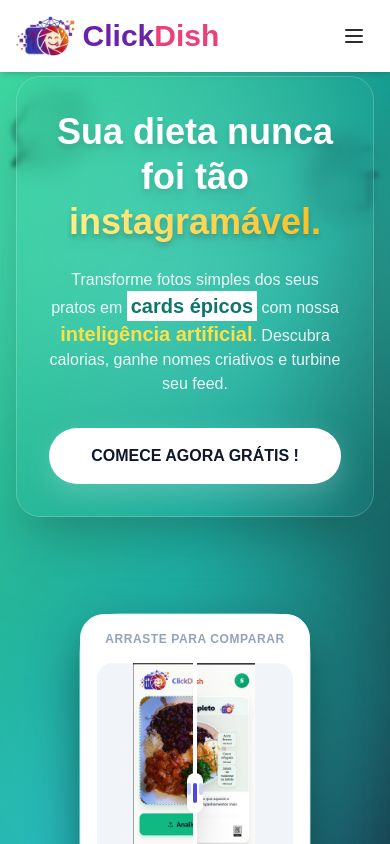
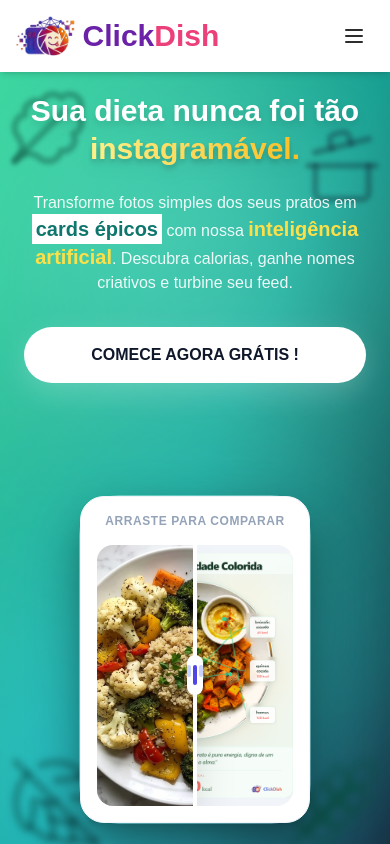
Before and after one commit to dustein/clickdish-landing, a Next.js app: page / in a window 390 px wide. Shown: the top 844 px of the page. Built offline with nearby package versions, Linux system fonts and the light colour scheme.

Commit message:
imagens hero

```diff
--- a/src/components/Hero.jsx
+++ b/src/components/Hero.jsx
@@ -2,8 +2,8 @@
 
 import React, { useState, useRef } from 'react';
 import { LeafyGreen, HopOff, CookingPot, Wheat } from 'lucide-react';
-import pratoOriginal from '../assets/mock-prato-04-original.jpg';
-import pratoCard from '../assets/mock-prato-04-card.jpg';
+import pratoOriginal from '../assets/hero-prato.png';
+import pratoCard from '../assets/hero-card.png';
 
 const Hero = () => {
     const [sliderPos, setSliderPos] = useState(50);
@@ -52,10 +52,10 @@ const Hero = () => {
                 />
             </div>
 
-            <div className="container mx-auto px-4 sm:px-6 flex flex-col md:flex-row items-center md:items-stretch relative z-10 gap-8 lg:gap-0">
-                <div className="md:w-1/2 text-center md:text-left mb-16 md:mb-0 animate-fade-in-up relative z-10">
-                    <div className="sm:bg-white/10 backdrop-blur-md border border-white/20 rounded-3xl p-8 sm:p-10 shadow-2xl relative h-full flex flex-col justify-center">
-                        <h1 className="text-4xl sm:text-5xl md:text-6xl font-extrabold text-white leading-tight mb-6 break-words drop-shadow-lg">
+            <div className="container mx-auto px-6 sm:px-8 flex flex-col md:flex-row items-center md:items-stretch relative z-10 gap-8 lg:gap-0">
+                <div className="md:w-1/2 text-center md:text-left mb-16 md:mb-0 animate-fade-in-up relative z-10 w-full">
+                    <div className="sm:bg-white/10 sm:backdrop-blur-md sm:border sm:border-white/20 rounded-3xl py-4 sm:p-10 sm:shadow-2xl relative h-full flex flex-col justify-center">
+                        <h1 className="text-3xl sm:text-5xl md:text-6xl font-extrabold text-white leading-tight mb-6 break-words drop-shadow-lg">
                             Sua dieta nunca foi tão <span className="text-transparent bg-clip-text bg-gradient-to-r from-yellow-200 to-amber-400 drop-shadow-md">instagramável.</span>
                         </h1>
                         <p className="text-base sm:text-lg md:text-xl text-white/90 mb-8 sm:mb-10 max-w-lg mx-auto md:mx-0 font-medium">
@@ -104,7 +104,7 @@ const Hero = () => {
                                         <img
                                             src={pratoOriginal.src}
                                             alt="Foto Original"
-                                            className="absolute inset-0 w-full h-full object-contain max-w-none pointer-events-none"
+                                            className="absolute inset-0 w-full h-full object-cover max-w-none pointer-events-none rounded-xl"
                                             style={{ width: `${sliderPos > 0 ? 10000 / sliderPos : 10000}%` }}
                                             draggable="false"
                                         />
```
Also changed, not shown: src/assets/hero-card.png (added), src/assets/hero-prato.png (added).
